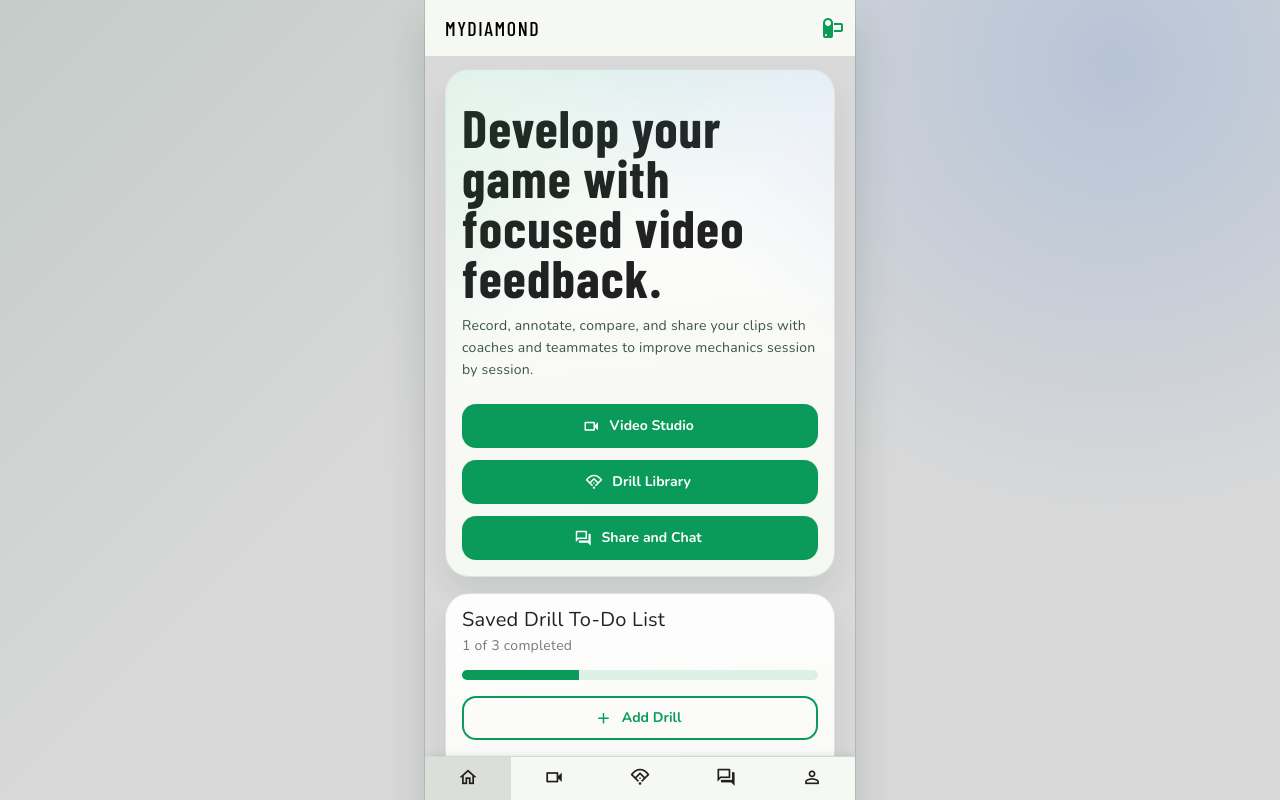
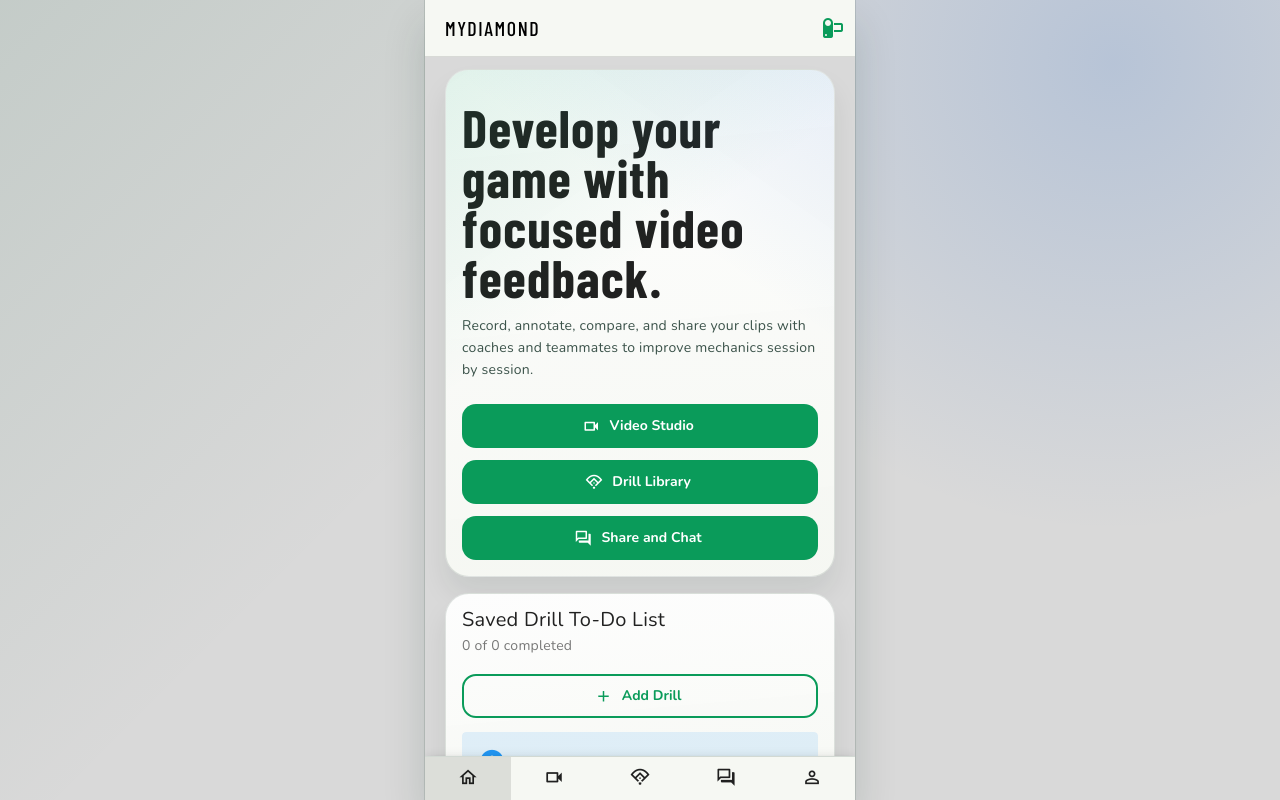
Before and after one commit to lauren-san/case-study-P303, a Vue app: page / in a window 1280 px wide. Built offline with nearby package versions, Linux system fonts and the light colour scheme.

Commit message:
adjusted to-do list drill behavior to connect

```diff
--- /dev/null
+++ b/src/composables/useDrillTodoList.ts
@@ -0,0 +1,96 @@
+import { computed, ref, watch } from 'vue'
+
+type DrillTodoItem = {
+  id: number
+  completed: boolean
+}
+
+const STORAGE_KEY = 'drillTodoItems'
+
+function loadTodoItems(): DrillTodoItem[] {
+  if (typeof window === 'undefined') {
+    return []
+  }
+
+  const raw = window.localStorage.getItem(STORAGE_KEY)
+  if (!raw) {
+    return []
+  }
+
+  try {
+    const parsed = JSON.parse(raw)
+    if (!Array.isArray(parsed)) {
+      return []
+    }
+
+    // Backward compatibility: migrate older numeric id storage format.
+    if (parsed.every((item) => Number.isInteger(item))) {
+      return parsed.map((id) => ({ id: Number(id), completed: false }))
+    }
+
+    return parsed
+      .filter((item): item is DrillTodoItem => {
+        return (
+          typeof item === 'object' &&
+          item !== null &&
+          Number.isInteger((item as DrillTodoItem).id) &&
+          typeof (item as DrillTodoItem).completed === 'boolean'
+        )
+      })
+      .map((item) => ({ id: item.id, completed: item.completed }))
+  } catch {
+    return []
+  }
+}
+
+const todoItems = ref<DrillTodoItem[]>(loadTodoItems())
+
+watch(
+  todoItems,
+  (value) => {
+    if (typeof window !== 'undefined') {
+      window.localStorage.setItem(STORAGE_KEY, JSON.stringify(value))
+    }
+  },
+  { deep: true },
+)
+
+export function useDrillTodoList() {
+  const todoDrillIds = computed(() => todoItems.value.map((item) => item.id))
+
+  function isInTodoList(drillId: number): boolean {
+    return todoItems.value.some((item) => item.id === drillId)
+  }
+
+  function addDrillToTodoList(drillId: number): boolean {
+    if (isInTodoList(drillId)) {
+      return false
+    }
+
+    todoItems.value = [...todoItems.value, { id: drillId, completed: false }]
+    return true
+  }
+
+  function removeDrillFromTodoList(drillId: number) {
+    todoItems.value = todoItems.value.filter((item) => item.id !== drillId)
+  }
+
+  function setDrillCompleted(drillId: number, completed: boolean) {
+    todoItems.value = todoItems.value.map((item) => {
+      if (item.id !== drillId) {
+        return item
+      }
+
+      return { ...item, completed }
+    })
+  }
+
+  return {
+    todoItems,
+    todoDrillIds,
+    isInTodoList,
+    addDrillToTodoList,
+    removeDrillFromTodoList,
+    setDrillCompleted,
+  }
+}
--- a/src/views/DrillLibraryView.vue
+++ b/src/views/DrillLibraryView.vue
@@ -1,6 +1,7 @@
 <script setup lang="ts">
 import { computed, ref } from 'vue'
 import { drills } from '../data/mockData'
+import { useDrillTodoList } from '../composables/useDrillTodoList'
 import fieldImage from '../../Context/field.jpeg'
 import rapidTransferImage from '../../Context/rapid_transfer.jpg'
 import buntingImage from '../../Context/bunting.jpg'
@@ -13,6 +14,10 @@ const selectedFocus = ref('all')
 const showFilters = ref(false)
 const showDrillDetail = ref(false)
 const selectedDrill = ref<typeof drills[0] | null>(null)
+const todoFeedbackOpen = ref(false)
+const todoFeedbackText = ref('')
+
+const { isInTodoList, addDrillToTodoList } = useDrillTodoList()
 
 const draftPosition = ref(selectedPosition.value)
 const draftLevel = ref(selectedLevel.value)
@@ -197,6 +202,18 @@ function resetFilters() {
 function openDrillDetail(drill: typeof drills[0]) {
   selectedDrill.value = drill
   showDrillDetail.value = true
+}
+
+function addSelectedDrillToTodoList() {
+  if (!selectedDrill.value) {
+    return
+  }
+
+  const added = addDrillToTodoList(selectedDrill.value.id)
+  todoFeedbackText.value = added
+    ? `${selectedDrill.value.title} was added to your to-do list.`
+    : `${selectedDrill.value.title} is already on your to-do list.`
+  todoFeedbackOpen.value = true
 }
 
 function drillVideoUrl(drillId: number): string | null {
@@ -388,7 +405,14 @@ function drillVideoUrl(drillId: number): string | null {
               </div>
 
               <div class="drill-action-buttons">
-                <v-btn class="app-btn app-btn-primary" size="small">Add to To-Do List</v-btn>
+                <v-btn
+                  :class="isInTodoList(selectedDrill.id) ? 'app-btn app-btn-secondary' : 'app-btn app-btn-primary'"
+                  :prepend-icon="isInTodoList(selectedDrill.id) ? 'mdi-check' : 'mdi-plus'"
+                  size="small"
+                  @click="addSelectedDrillToTodoList"
+                >
+                  {{ isInTodoList(selectedDrill.id) ? 'On To-Do List' : 'Add to To-Do List' }}
+                </v-btn>
               </div>
 
               <div class="recommended-tags">
@@ -436,6 +460,10 @@ function drillVideoUrl(drillId: number): string | null {
         </v-card-actions>
       </v-card>
     </v-dialog>
+
+    <v-snackbar v-model="todoFeedbackOpen" color="primary" timeout="2200" location="bottom">
+      {{ todoFeedbackText }}
+    </v-snackbar>
   </v-container>
 </template>
 
--- a/src/views/HomeView.vue
+++ b/src/views/HomeView.vue
@@ -1,6 +1,7 @@
 <script setup lang="ts">
-import { computed, ref } from 'vue'
+import { computed } from 'vue'
 import { drills } from '../data/mockData'
+import { useDrillTodoList } from '../composables/useDrillTodoList'
 
 const quickLinks = [
   { title: 'Video Studio', to: '/studio', icon: 'mdi-video-outline', tone: 'primary' },
@@ -8,30 +9,31 @@ const quickLinks = [
   { title: 'Share and Chat', to: '/share', icon: 'mdi-forum-outline', tone: 'primary' },
 ]
 
-const savedDrillTodos = ref(
-  drills.map((drill, index) => ({
-    id: drill.id,
-    title: drill.title,
-    detail: `${drill.position} - ${drill.level}`,
-    completed: index === 0,
-  })),
-)
+const { todoItems, removeDrillFromTodoList, setDrillCompleted } = useDrillTodoList()
+
+const completedCount = computed(() => todoItems.value.filter((item) => item.completed).length)
+
+const savedDrillTodos = computed(() => {
+  return todoItems.value
+    .map((item) => {
+      const drill = drills.find((entry) => entry.id === item.id)
+      if (!drill) {
+        return null
+      }
+
+      return {
+        id: drill.id,
+        title: drill.title,
+        detail: `${drill.position} - ${drill.level}`,
+        completed: item.completed,
+      }
+    })
+    .filter((item): item is { id: number; title: string; detail: string; completed: boolean } => Boolean(item))
+})
 
 function removeSavedDrill(id: number) {
-  savedDrillTodos.value = savedDrillTodos.value.filter((item) => item.id !== id)
+  removeDrillFromTodoList(id)
 }
-
-const completedCount = computed(
-  () => savedDrillTodos.value.filter((item) => item.completed).length,
-)
-
-const progressValue = computed(() => {
-  if (!savedDrillTodos.value.length) {
-    return 0
-  }
-
-  return Math.round((completedCount.value / savedDrillTodos.value.length) * 100)
-})
 </script>
 
 <template>
@@ -68,20 +70,20 @@ const progressValue = computed(() => {
             </v-card-subtitle>
           </v-card-item>
           <v-card-text>
-            <v-progress-linear
-              :model-value="progressValue"
-              color="primary"
-              height="10"
-              rounded
-              class="mb-4"
-            />
             <div class="todo-actions">
               <v-btn to="/drills" prepend-icon="mdi-plus" class="app-btn app-btn-secondary">Add Drill</v-btn>
             </div>
-            <v-list lines="two" class="bg-transparent pa-0">
+            <v-alert v-if="!savedDrillTodos.length" type="info" variant="tonal" class="mb-4">
+              No drills in your to-do list yet.
+            </v-alert>
+            <v-list v-else lines="two" class="bg-transparent pa-0">
               <v-list-item v-for="item in savedDrillTodos" :key="item.id" class="px-0">
                 <template #prepend>
-                  <v-checkbox-btn v-model="item.completed" color="primary" />
+                  <v-checkbox-btn
+                    :model-value="item.completed"
+                    color="primary"
+                    @update:model-value="setDrillCompleted(item.id, Boolean($event))"
+                  />
                 </template>
                 <v-list-item-title :class="{ 'text-decoration-line-through': item.completed }">
                   {{ item.title }}
```
